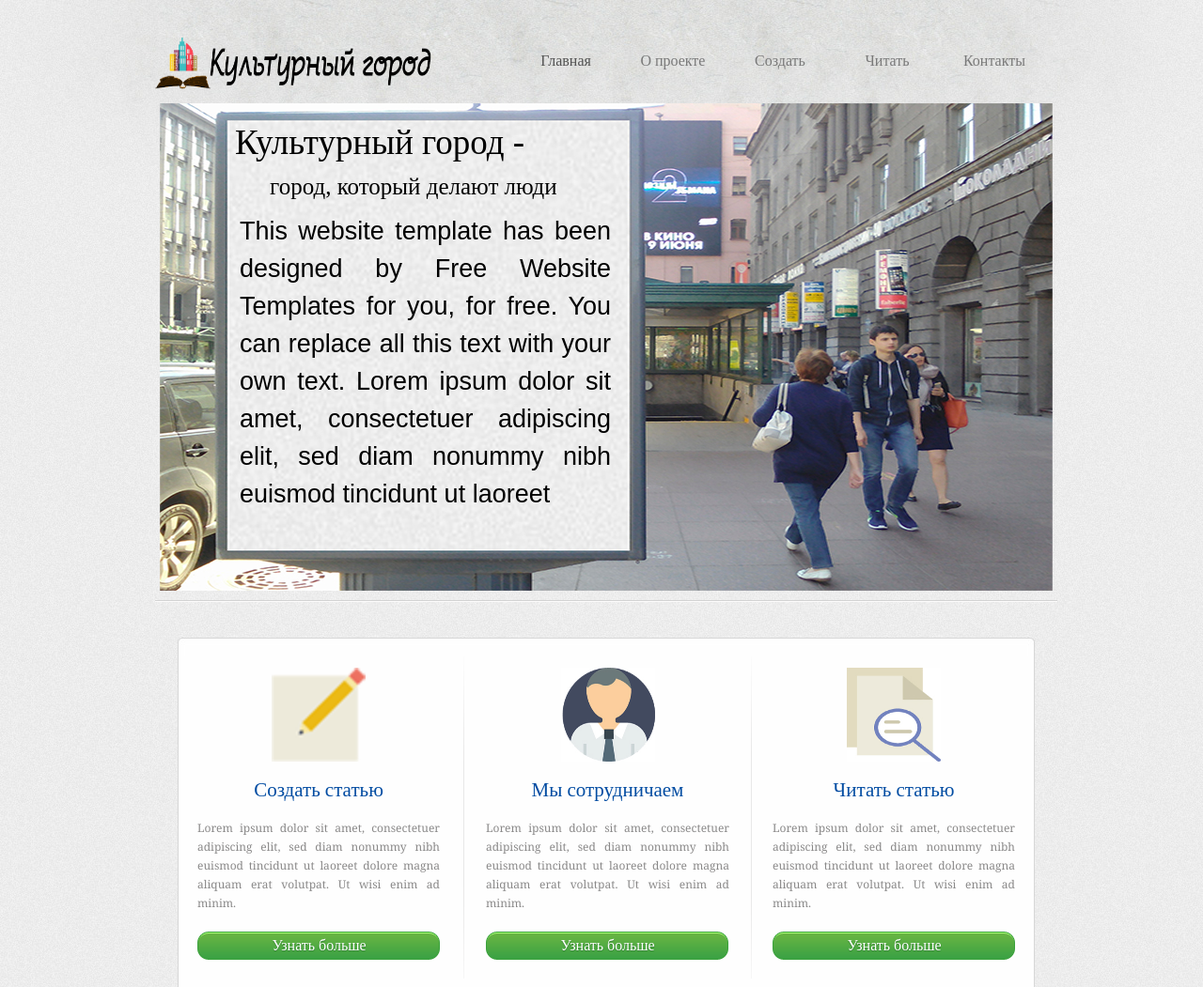
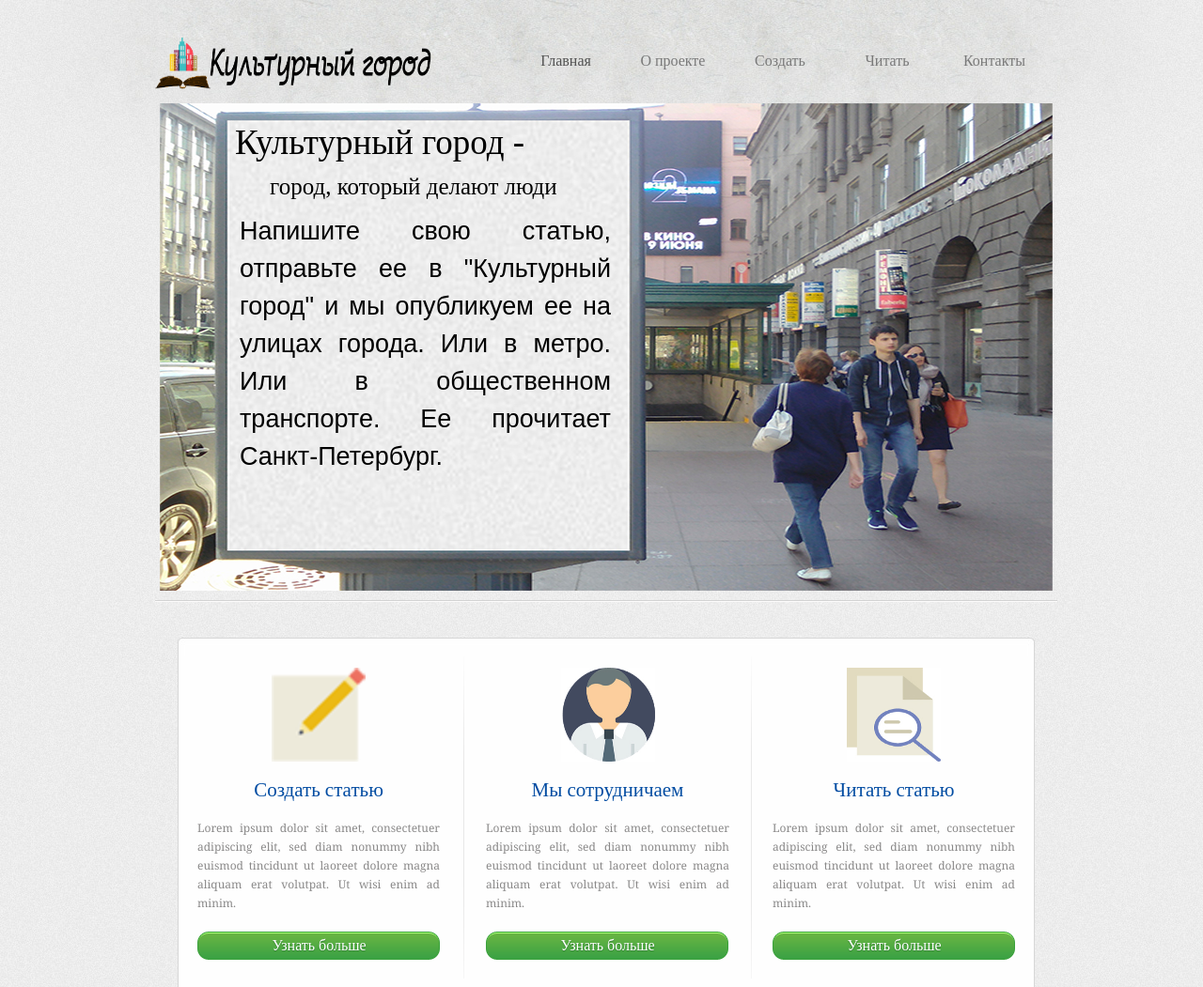
Before and after one commit to Alchick/city-city, a Flask app: page / in a window 1280 px wide. Shown: the top 1051 px of the page at 94% size. Run offline with Flask 2, Linux system fonts and the light colour scheme; some web fonts are replaced.

Commit message:
add bg-page backround_header, add text in public text)

```diff
--- a/app/templates/index.html
+++ b/app/templates/index.html
@@ -6,7 +6,8 @@
                         <li>
                             <h2><a href="index.html">Культурный город - <br>&emsp;<span style='font-size:25px'>город, который делают люди</span></a></h2>
                             <p>
-                                This website template has been designed by Free Website Templates <a href="http://www.freewebsitetemplates.com"></a> for you, for free. You can replace all this text with your own text. Lorem ipsum dolor sit amet, consectetuer adipiscing elit, sed diam nonummy nibh euismod tincidunt ut laoreet
+                                Напишите свою статью, отправьте ее в "Культурный город" и мы опубликуем ее на улицах города. Или в метро.
+                                Или в общественном транспорте. Ее прочитает Санкт-Петербург.
                             </p>
                             <!--<a href="index.html" class="download">&nbsp;</a> <a href="index.html" class="buy">&nbsp;</a> -->
                         </li>
@@ -51,4 +52,3 @@
                 </div>
             </div>
 {% endblock %}
->>>>>>> efbf9e98705e392167c8aba31aac086719238621
```
Also changed, not shown: app/static/images/bg-page_blua_grey.jpg (added).
